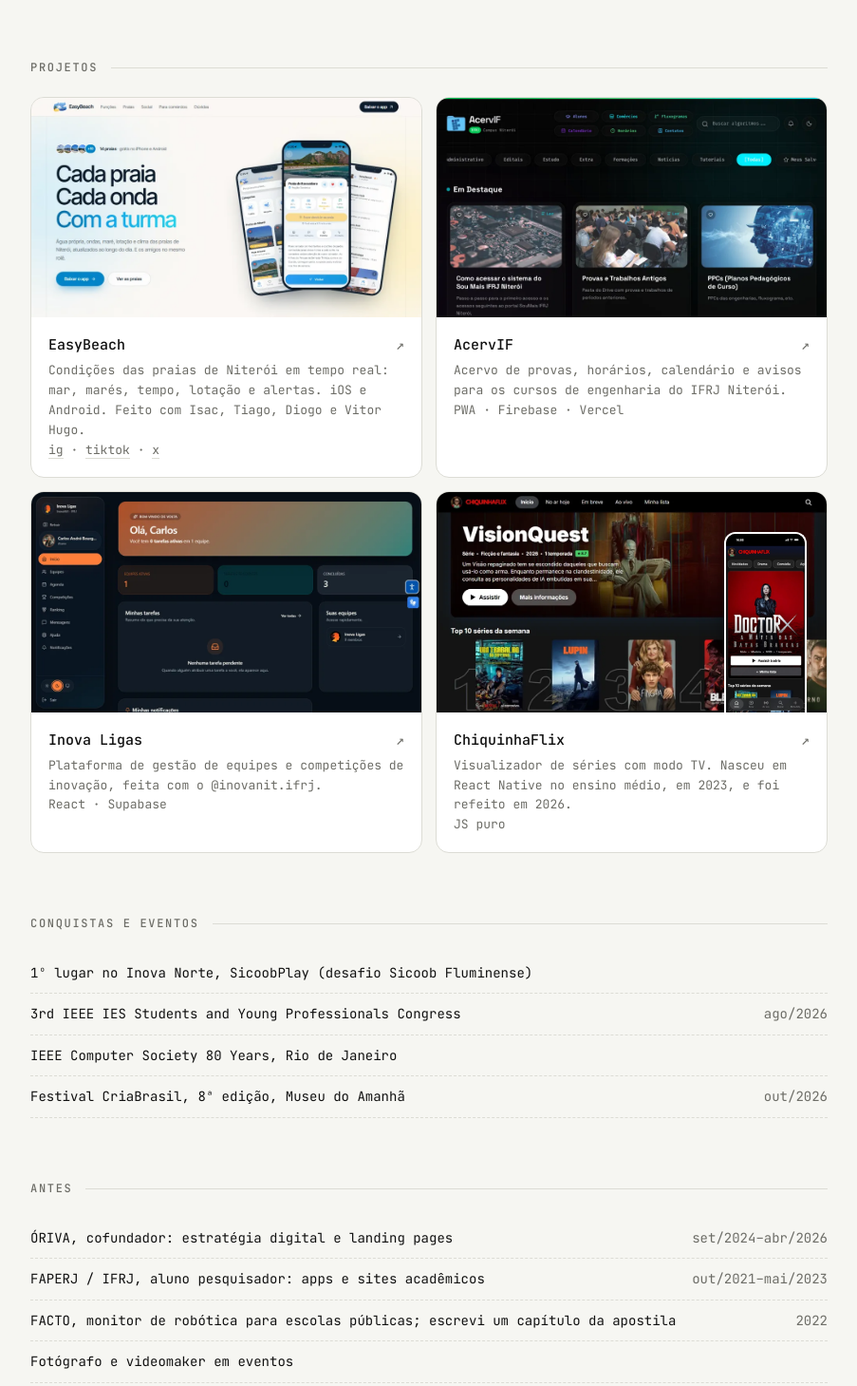
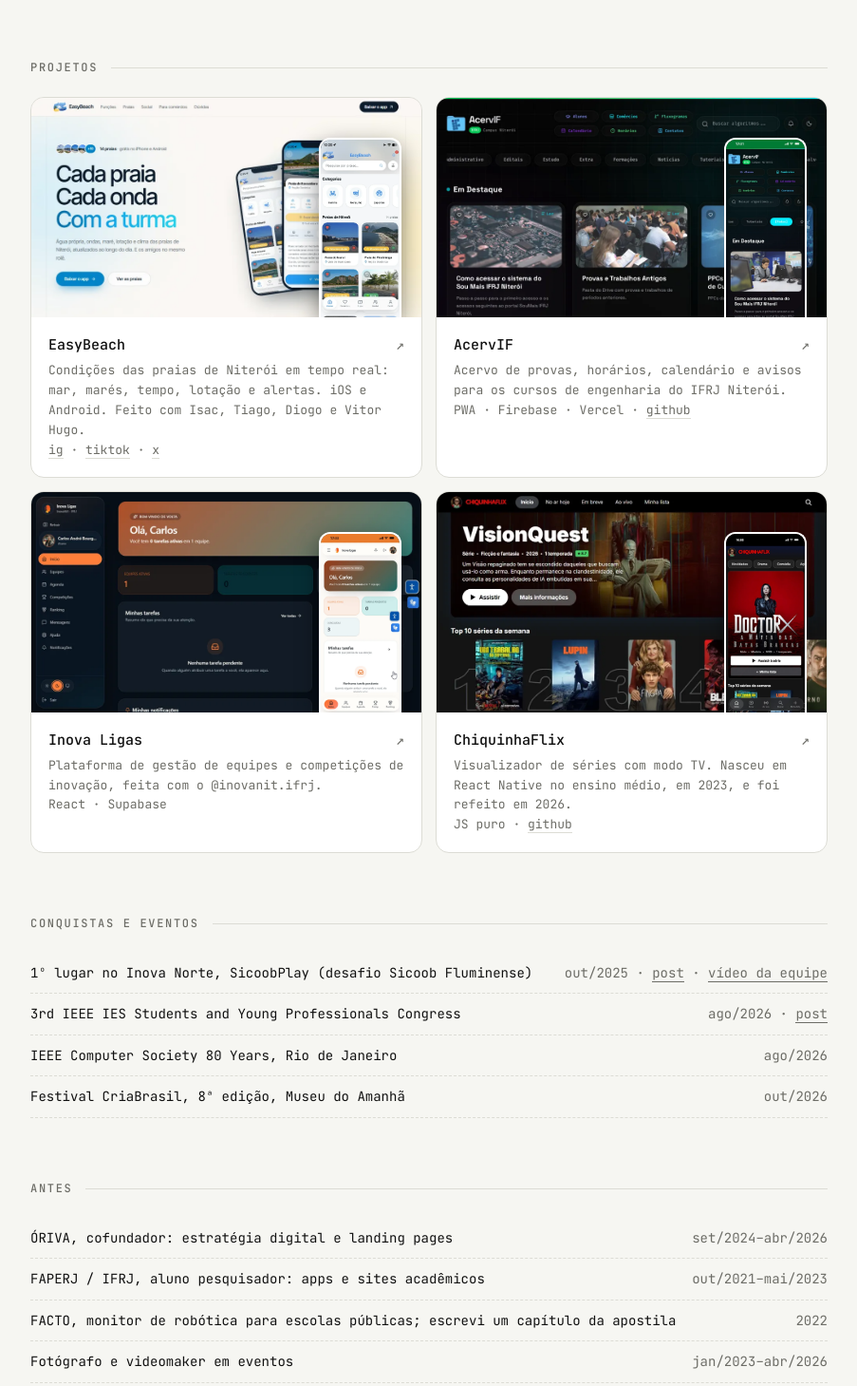
Before and after one commit to carlosmirandd/carlosmirandd.github.io, a plain HTML site: page index.html in a window 1280 px wide. Shown: the part 458-1917 px from the top of the page at 95% size, without its empty margins (188-1091 px from the left). Drawn offline with Linux system fonts and the light colour scheme.

Commit message:
Prints mobile, links de repo/posts/stack, tema amarelo, novo recorte do retrato e e-mail em fonte normal (#5)
Claude-Session: https://claude.ai/code/session_01MmUgnErUf4MRr37vBh4cNj

Co-authored-by: Claude <noreply@anthropic.com>

```diff
--- a/index.html
+++ b/index.html
@@ -14,8 +14,8 @@
 <link rel="preconnect" href="https://fonts.gstatic.com" crossorigin>
 <link href="https://fonts.googleapis.com/css2?family=JetBrains+Mono:wght@400;500&family=Syne:wght@800&display=swap" rel="stylesheet">
 <style>
-:root{--bg:#070707;--fg:#f2f2ee;--mute:#8d8d87;--line:#1f1f1d;--card:#0e0e0d;--accent:#36d17a}
-@media(prefers-color-scheme:light){:root{--bg:#f6f6f2;--fg:#111;--mute:#6d6d67;--line:#dcdcd5;--card:#fff;--accent:#0f9d58}}
+:root{--bg:#070707;--fg:#f2f2ee;--mute:#8d8d87;--line:#1f1f1d;--card:#0e0e0d;--accent:#ffd23f}
+@media(prefers-color-scheme:light){:root{--bg:#f6f6f2;--fg:#111;--mute:#6d6d67;--line:#dcdcd5;--card:#fff;--accent:#d9a300}}
 *{box-sizing:border-box}
 html{background:var(--bg);scroll-behavior:smooth}
 body{margin:0;background:var(--bg);color:var(--fg);font:14px/1.75 "JetBrains Mono",ui-monospace,Menlo,monospace;-webkit-font-smoothing:antialiased}
@@ -37,8 +37,7 @@ header a:hover,header a:focus-visible{color:var(--fg);outline:none}
 .rule i:last-child{background:linear-gradient(270deg,transparent,var(--accent))}
 .rule b{width:5px;height:5px;border-radius:50%;background:var(--accent)}
 .intro{display:grid;grid-template-columns:132px 1fr;gap:28px;align-items:center}
-.intro img{width:132px;height:132px;border-radius:50%;object-fit:cover;object-position:50% 30%;filter:grayscale(1) contrast(1.05);transition:filter .3s;border:1px solid var(--line)}
-.intro img:hover{filter:none}
+.intro img{width:132px;height:132px;border-radius:50%;object-fit:cover;object-position:50% 50%;border:1px solid var(--line)}
 .intro p{margin:0 0 10px;max-width:46ch}
 .pill{display:inline-flex;align-items:center;gap:8px;border:1px solid var(--line);border-radius:99px;padding:3px 12px;font-size:12px;color:var(--mute)}
 .pill::before{content:"";width:7px;height:7px;border-radius:50%;background:var(--accent);animation:p 2s infinite}
@@ -75,14 +74,18 @@ h2::after{content:"";flex:1;height:1px;background:var(--line)}
 
 /* lists */
 .rows{list-style:none;margin:0;padding:0}
-.rows li{display:flex;justify-content:space-between;gap:20px;padding:9px 0;border-bottom:1px dashed var(--line)}
-.rows li span:last-child{color:var(--mute);text-align:right;flex-shrink:0}
+.rows li{display:flex;flex-wrap:wrap;justify-content:space-between;gap:0 20px;padding:9px 0;border-bottom:1px dashed var(--line)}
+.rows li span:last-child{color:var(--mute);text-align:right}
 .two{display:grid;grid-template-columns:1fr 1fr;gap:0 48px}
 .chips{display:flex;flex-wrap:wrap;gap:8px}
-.chips span{border:1px solid var(--line);border-radius:99px;padding:3px 13px;font-size:12px}
+.chips a{border:1px solid var(--line);border-radius:99px;padding:3px 13px;font-size:12px;transition:border-color .15s}
+.chips a:hover,.chips a:focus-visible{border-color:var(--mute);outline:none}
+.rows a{border-bottom:1px solid var(--mute)}
+.rows a:hover{color:var(--fg);border-color:var(--fg)}
 
 /* contact */
-.mail{font-family:Syne,sans-serif;font-weight:800;font-size:clamp(15px,4.3vw,36px);letter-spacing:-.01em;border-bottom:2px solid var(--accent);word-break:break-all}
+.mail{display:inline-block;font-size:clamp(12px,4vw,18px);white-space:nowrap;border-bottom:1px solid var(--accent);padding-bottom:2px;transition:color .15s}
+.mail:hover,.mail:focus-visible{color:var(--accent);outline:none}
 .links{display:flex;flex-wrap:wrap;gap:6px 22px;margin-top:20px}
 .links a{color:var(--mute);border-bottom:1px solid var(--line)}
 .links a:hover{color:var(--fg)}
@@ -119,7 +122,8 @@ footer{margin:88px 0 40px;text-align:center;font-size:11px;letter-spacing:.14em;
     <h2>projetos</h2>
     <div class="grid">
       <div class="card">
-        <div class="thumb"><img src="img/easybeach.webp" alt="Landing page do EasyBeach" width="1000" height="536" loading="lazy"></div>
+        <div class="thumb"><img src="img/easybeach.webp" alt="Landing page do EasyBeach" width="1000" height="536" loading="lazy">
+          <img class="mob" src="img/easybeach-mobile.webp" alt="EasyBeach no celular" width="230" height="500" loading="lazy"></div>
         <div class="body">
           <h3><a class="stretch" href="https://easybeach.app" rel="noopener">EasyBeach</a> <span class="m">↗</span></h3>
           <p>Condições das praias de Niterói em tempo real: mar, marés, tempo, lotação e alertas. iOS e Android. Feito com Isac, Tiago, Diogo e Vitor Hugo.</p>
@@ -127,15 +131,17 @@ footer{margin:88px 0 40px;text-align:center;font-size:11px;letter-spacing:.14em;
         </div>
       </div>
       <div class="card">
-        <div class="thumb"><img src="img/acervif.webp" alt="Captura da página inicial do AcervIF" width="1000" height="625" loading="lazy"></div>
+        <div class="thumb"><img src="img/acervif.webp" alt="Captura da página inicial do AcervIF" width="1000" height="625" loading="lazy">
+          <img class="mob" src="img/acervif-mobile.webp" alt="AcervIF no celular" width="230" height="500" loading="lazy"></div>
         <div class="body">
           <h3><a class="stretch" href="https://acervif.site" rel="noopener">AcervIF</a> <span class="m">↗</span></h3>
           <p>Acervo de provas, horários, calendário e avisos para os cursos de engenharia do IFRJ Niterói.</p>
-          <p class="tag">PWA · Firebase · Vercel</p>
+          <p class="tag soc">PWA · Firebase · Vercel · <a href="https://github.com/carlosmirandd/acervif" rel="noopener">github</a></p>
         </div>
       </div>
       <div class="card">
-        <div class="thumb"><img src="img/inovaligas.webp" alt="Painel inicial do Inova Ligas" width="1000" height="562" loading="lazy"></div>
+        <div class="thumb"><img src="img/inovaligas.webp" alt="Painel inicial do Inova Ligas" width="1000" height="562" loading="lazy">
+          <img class="mob" src="img/inovaligas-mobile.webp" alt="Inova Ligas no celular" width="230" height="500" loading="lazy"></div>
         <div class="body">
           <h3><a class="stretch" href="https://instagram.com/inovanit.ifrj" rel="noopener">Inova Ligas</a> <span class="m">↗</span></h3>
           <p>Plataforma de gestão de equipes e competições de inovação, feita com o @inovanit.ifrj.</p>
@@ -148,7 +154,7 @@ footer{margin:88px 0 40px;text-align:center;font-size:11px;letter-spacing:.14em;
         <div class="body">
           <h3><a class="stretch" href="https://carlosmirandd.github.io/chiquinhaflix" rel="noopener">ChiquinhaFlix</a> <span class="m">↗</span></h3>
           <p>Visualizador de séries com modo TV. Nasceu em React Native no ensino médio, em 2023, e foi refeito em 2026.</p>
-          <p class="tag">JS puro</p>
+          <p class="tag soc">JS puro · <a href="https://github.com/carlosmirandd/chiquinhaflix" rel="noopener">github</a></p>
         </div>
       </div>
     </div>
@@ -157,9 +163,9 @@ footer{margin:88px 0 40px;text-align:center;font-size:11px;letter-spacing:.14em;
   <section id="sobre">
     <h2>conquistas e eventos</h2>
     <ul class="rows">
-      <li><span>1º lugar no Inova Norte, SicoobPlay (desafio Sicoob Fluminense)</span><span></span></li>
-      <li><span>3rd IEEE IES Students and Young Professionals Congress</span><span>ago/2026</span></li>
-      <li><span>IEEE Computer Society 80 Years, Rio de Janeiro</span><span></span></li>
+      <li><span>1º lugar no Inova Norte, SicoobPlay (desafio Sicoob Fluminense)</span><span>out/2025 · <a href="https://lnkd.in/p/dEubZiBt" rel="noopener">post</a> · <a href="https://inovanorte2025.paniclobster.com/equipe/48" rel="noopener">vídeo da equipe</a></span></li>
+      <li><span>3rd IEEE IES Students and Young Professionals Congress</span><span>ago/2026 · <a href="https://lnkd.in/p/dzM-SYGh" rel="noopener">post</a></span></li>
+      <li><span>IEEE Computer Society 80 Years, Rio de Janeiro</span><span>ago/2026</span></li>
       <li><span>Festival CriaBrasil, 8ª edição, Museu do Amanhã</span><span>out/2026</span></li>
     </ul>
   </section>
@@ -170,7 +176,7 @@ footer{margin:88px 0 40px;text-align:center;font-size:11px;letter-spacing:.14em;
       <li><span>ÓRIVA, cofundador: estratégia digital e landing pages</span><span>set/2024–abr/2026</span></li>
       <li><span>FAPERJ / IFRJ, aluno pesquisador: apps e sites acadêmicos</span><span>out/2021–mai/2023</span></li>
       <li><span>FACTO, monitor de robótica para escolas públicas; escrevi um capítulo da apostila</span><span>2022</span></li>
-      <li><span>Fotógrafo e videomaker em eventos</span><span></span></li>
+      <li><span>Fotógrafo e videomaker em eventos</span><span>jan/2023–abr/2026</span></li>
     </ul>
   </section>
 
@@ -182,14 +188,13 @@ footer{margin:88px 0 40px;text-align:center;font-size:11px;letter-spacing:.14em;
           <li><span>Eng. de Computação, IFRJ</span><span>2025–atual</span></li>
           <li><span>Técnico em Informática, IFRJ</span><span>2021–2023</span></li>
           <li><span>Google UX Design</span><span></span></li>
-          <li><span>Cisco CCNA ITN · Python Essentials</span><span></span></li>
           <li><span>IEEE Student Member (CS &amp; IES)</span><span></span></li>
         </ul>
       </div>
       <div>
         <h2>stack</h2>
         <div class="chips">
-          <span>React</span><span>Next.js</span><span>TypeScript</span><span>Tailwind</span><span>Flutter</span><span>Supabase</span><span>Firebase</span><span>Vercel</span><span>Cloudflare</span><span>Figma</span>
+          <a href="https://react.dev" rel="noopener">React</a><a href="https://nextjs.org" rel="noopener">Next.js</a><a href="https://www.typescriptlang.org" rel="noopener">TypeScript</a><a href="https://tailwindcss.com" rel="noopener">Tailwind</a><a href="https://flutter.dev" rel="noopener">Flutter</a><a href="https://supabase.com" rel="noopener">Supabase</a><a href="https://firebase.google.com" rel="noopener">Firebase</a><a href="https://vercel.com" rel="noopener">Vercel</a><a href="https://www.cloudflare.com" rel="noopener">Cloudflare</a><a href="https://www.figma.com" rel="noopener">Figma</a>
         </div>
       </div>
     </div>
```
Also changed, not shown: img/acervif-mobile.webp (added), img/carlos.webp, img/easybeach-mobile.webp (added), img/inovaligas-mobile.webp (added).
